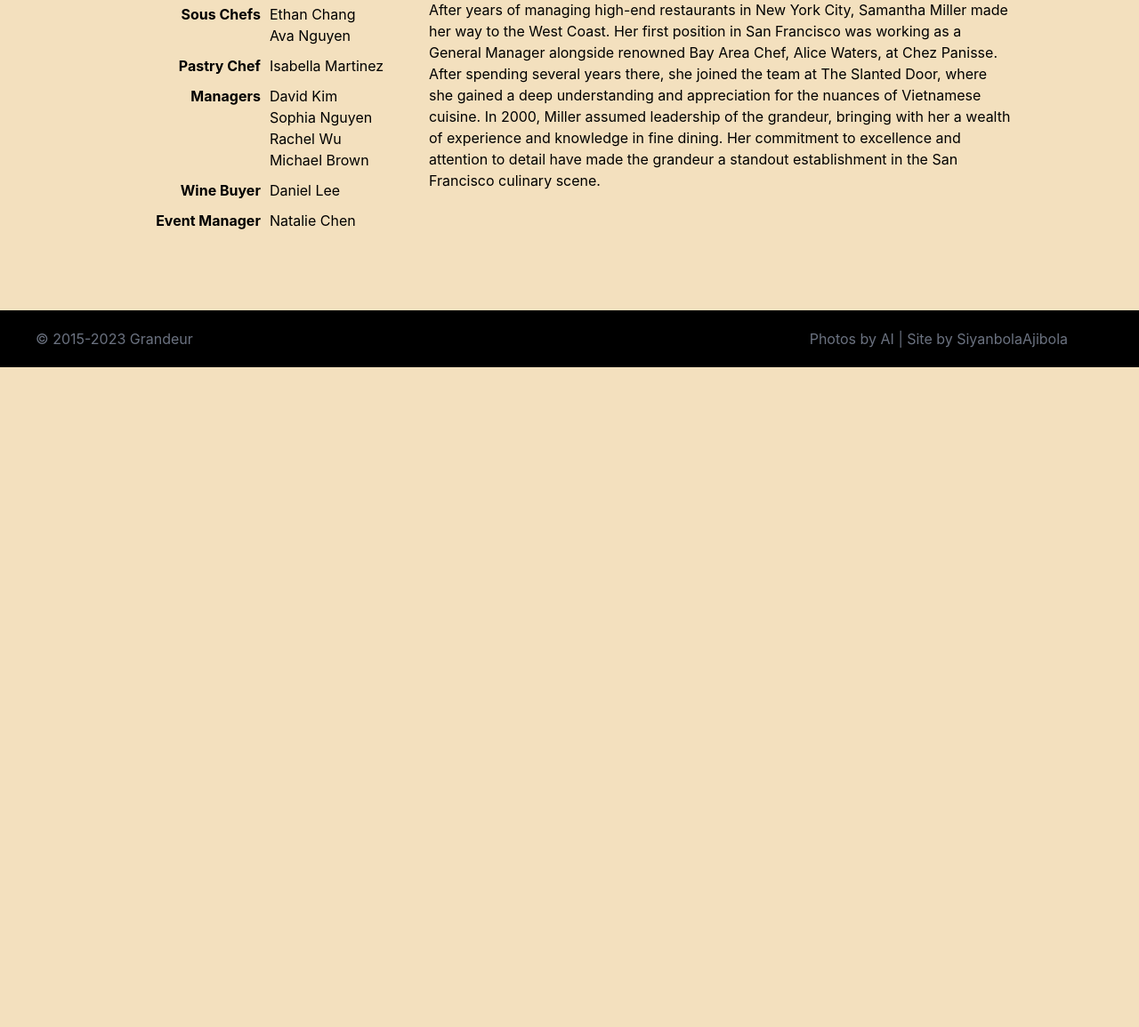
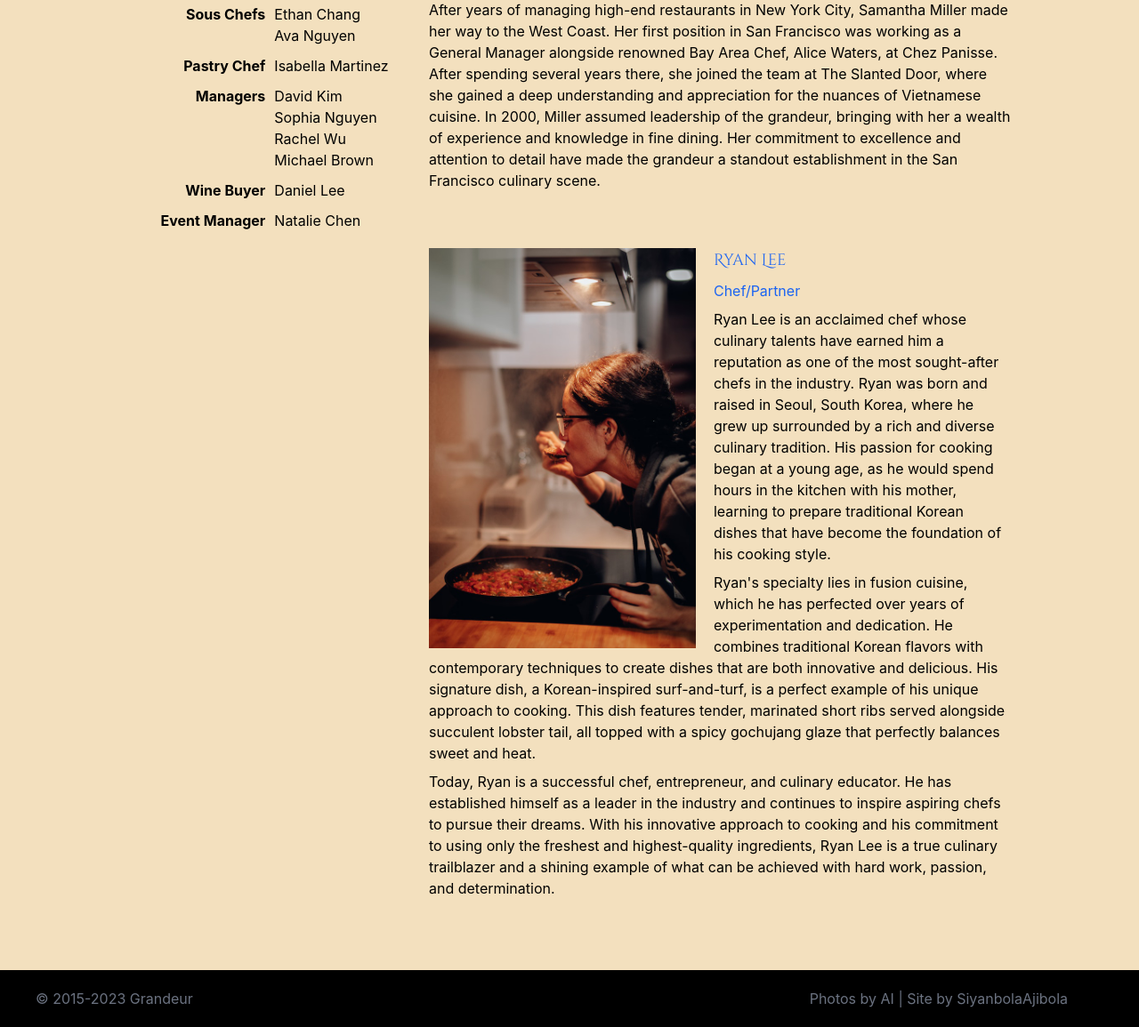
Before and after one commit to harjeeyborlah/The-Grandeur, a plain HTML site: page about.html in a window 1280 px wide. Shown: the part 1150-2305 px from the top of the page at 89% size. Before the commit the page ends 1563 px from the top, so only its background shows below. Drawn offline with nearby package versions, Linux system fonts and the light colour scheme.

Commit message:
night 6/4/2023

```diff
--- a/about.html
+++ b/about.html
@@ -191,12 +191,12 @@
     </section>
 
     <section class="mx-5 md:mx-36">
-      <div class="flex flex-col md:flex-row gap-6  mb-20">
+      <div class="flex flex-col md:flex-row gap-6 mb-20">
         <!--flex for main item-->
 
-        <div class="w-[48%]">
+        <div class="md:w-[48%]">
           <div
-            class="p-7 border-y-[1px] border-r-[1px] border-black border-l-4 mb-10 inline-block "
+            class="p-7 border-y-[1px] border-r-[1px] border-black border-l-4 mb-10 inline-block text-center"
           >
             <div class="text-center mb-10">
               <div class="pb-5 text-3xl">The Grandeur Hotel</div>
@@ -214,7 +214,7 @@
           </div>
 
           <table
-            class="font-sans border-separate border-spacing-x-2 border-spacing-y-2 "
+            class="font-sans border-separate border-spacing-x-2 border-spacing-y-2 mx-auto"
           >
             <tbody>
               <tr>
@@ -303,26 +303,27 @@
         </div>
 
         <div class="w-full md:w-[52%]">
+          <div>
             <img
               src="/Pictures/pexels-eugenia-remark-14426182(1).jpg"
-            class="max-w-[300px] max-h-[500px] md:float-left mr-5"
+              class="flex items-center max-w-[300px] max-h-[500px] md:float-left mr-5"
             />
 
-          <h3 class=" text-lg text-blue-600">Samantha Miller</h3>
+            <h3 class="text-lg text-blue-600">Samantha Miller</h3>
             <p class="font-sans mt-2 text-blue-600">Managing Partner</p>
-          <p class="font-sans  mt-2">
+            <p class="font-sans mt-2">
               Samantha Miller, who has been leading the grandeur since 2000,
               believes that running a restaurant is primarily about catering to
               people's needs. This includes taking care of both the staff and
-            guests, ensuring everyone feels at ease and welcome. When restaurant
-            employees are treated with respect and appreciation, they take pride
-            in their work and derive job satisfaction, ultimately resulting in a
-            positive experience for the guests.
+              guests, ensuring everyone feels at ease and welcome. When
+              restaurant employees are treated with respect and appreciation,
+              they take pride in their work and derive job satisfaction,
+              ultimately resulting in a positive experience for the guests.
             </p>
             <p class="font-sans mt-2">
               While Samantha may be soft-spoken and charming (qualities she
-            attributes to her Southern upbringing), she is extremely driven. Her
-            dedicated, hands-on approach to management ensures the high
+              attributes to her Southern upbringing), she is extremely driven.
+              Her dedicated, hands-on approach to management ensures the high
               standards of service and hospitality at the restaurant have stayed
               consistent for over 15 years. Under miller,Grandeur’s refreshing
               approach to service emphasizes the emotional elements of
@@ -332,16 +333,37 @@
             <p class="font-sans mt-2">
               After years of managing high-end restaurants in New York City,
               Samantha Miller made her way to the West Coast. Her first position
-            in San Francisco was working as a General Manager alongside renowned
-            Bay Area Chef, Alice Waters, at Chez Panisse. After spending several
-            years there, she joined the team at The Slanted Door, where she
-            gained a deep understanding and appreciation for the nuances of
-            Vietnamese cuisine. In 2000, Miller assumed leadership of the
-            grandeur, bringing with her a wealth of experience and knowledge in
-            fine dining. Her commitment to excellence and attention to detail
-            have made the grandeur a standout establishment in the San Francisco
-            culinary scene.
+              in San Francisco was working as a General Manager alongside
+              renowned Bay Area Chef, Alice Waters, at Chez Panisse. After
+              spending several years there, she joined the team at The Slanted
+              Door, where she gained a deep understanding and appreciation for
+              the nuances of Vietnamese cuisine. In 2000, Miller assumed
+              leadership of the grandeur, bringing with her a wealth of
+              experience and knowledge in fine dining. Her commitment to
+              excellence and attention to detail have made the grandeur a
+              standout establishment in the San Francisco culinary scene.
             </p>
+          </div>
+
+          <div class="md:mt-16">
+            <img
+              src="/Pictures/pexels-juan-pablo-serrano-arenas-1587830.jpg"
+              class="flex items-center max-w-[300px] max-h-[500px] md:float-left mr-5"
+            />
+
+            <h3 class="text-lg text-blue-600">Ryan Lee</h3>
+            <p class="font-sans mt-2 text-blue-600">Chef/Partner</p>
+            <p class="font-sans mt-2">
+              Ryan Lee is an acclaimed chef whose culinary talents have earned him a reputation as one of the most sought-after chefs in the industry. Ryan was born and raised in Seoul, South Korea, where he grew up surrounded by a rich and diverse culinary tradition. His passion for cooking began at a young age, as he would spend hours in the kitchen with his mother, learning to prepare traditional Korean dishes that have become the foundation of his cooking style.
+            </p>
+            <p class="font-sans mt-2">
+              Ryan's specialty lies in fusion cuisine, which he has perfected over years of experimentation and dedication. He combines traditional Korean flavors with contemporary techniques to create dishes that are both innovative and delicious. His signature dish, a Korean-inspired surf-and-turf, is a perfect example of his unique approach to cooking. This dish features tender, marinated short ribs served alongside succulent lobster tail, all topped with a spicy gochujang glaze that perfectly balances sweet and heat.
+            </p>
+            <p class="font-sans mt-2">
+              Today, Ryan is a successful chef, entrepreneur, and culinary educator. He has established himself as a leader in the industry and continues to inspire aspiring chefs to pursue their dreams. With his innovative approach to cooking and his commitment to using only the freshest and highest-quality ingredients, Ryan Lee is a true culinary trailblazer and a shining example of what can be achieved with hard work, passion, and determination.
+            </p>
+          </div>
+
         </div>
       </div>
     </section>
```
Also changed, not shown: Pictures/pexels-juan-pablo-serrano-arenas-1587830.jpg (added), public/style.css. Lines whose indentation alone changed are shown as unchanged.
